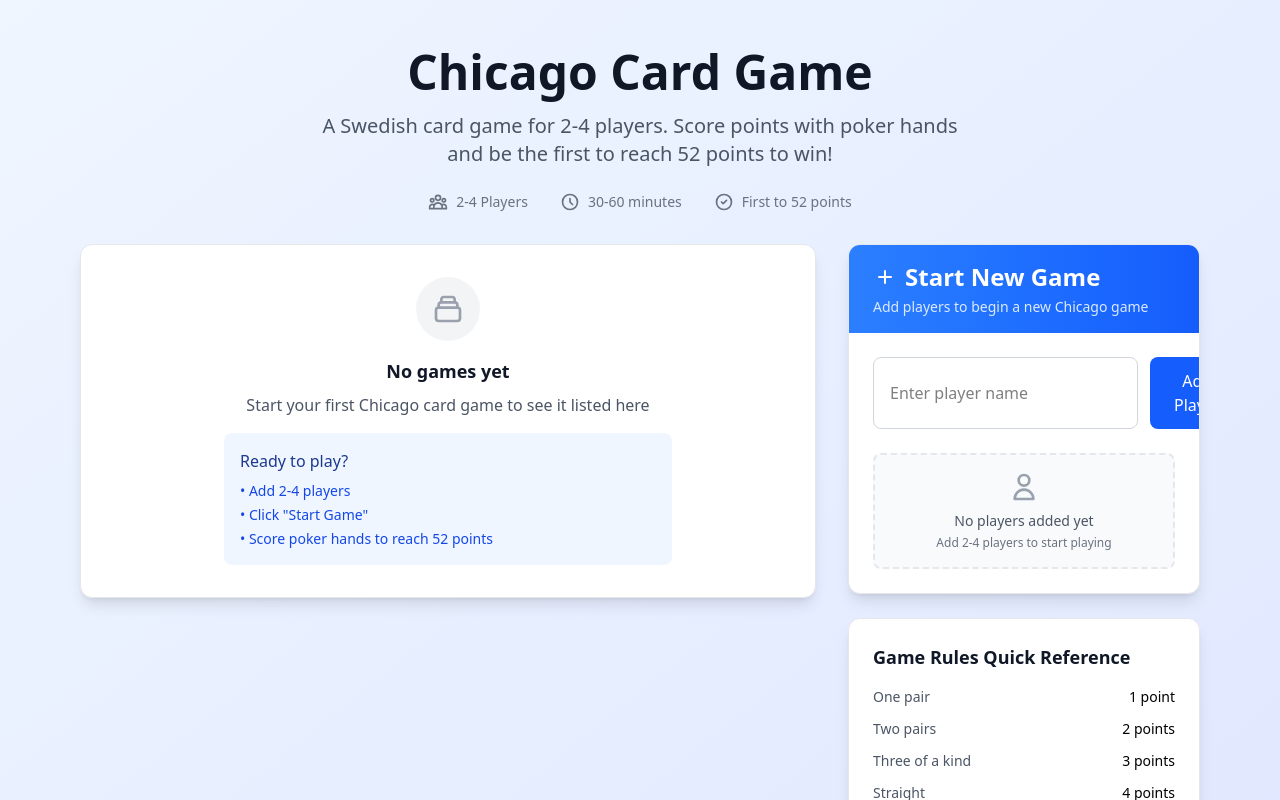
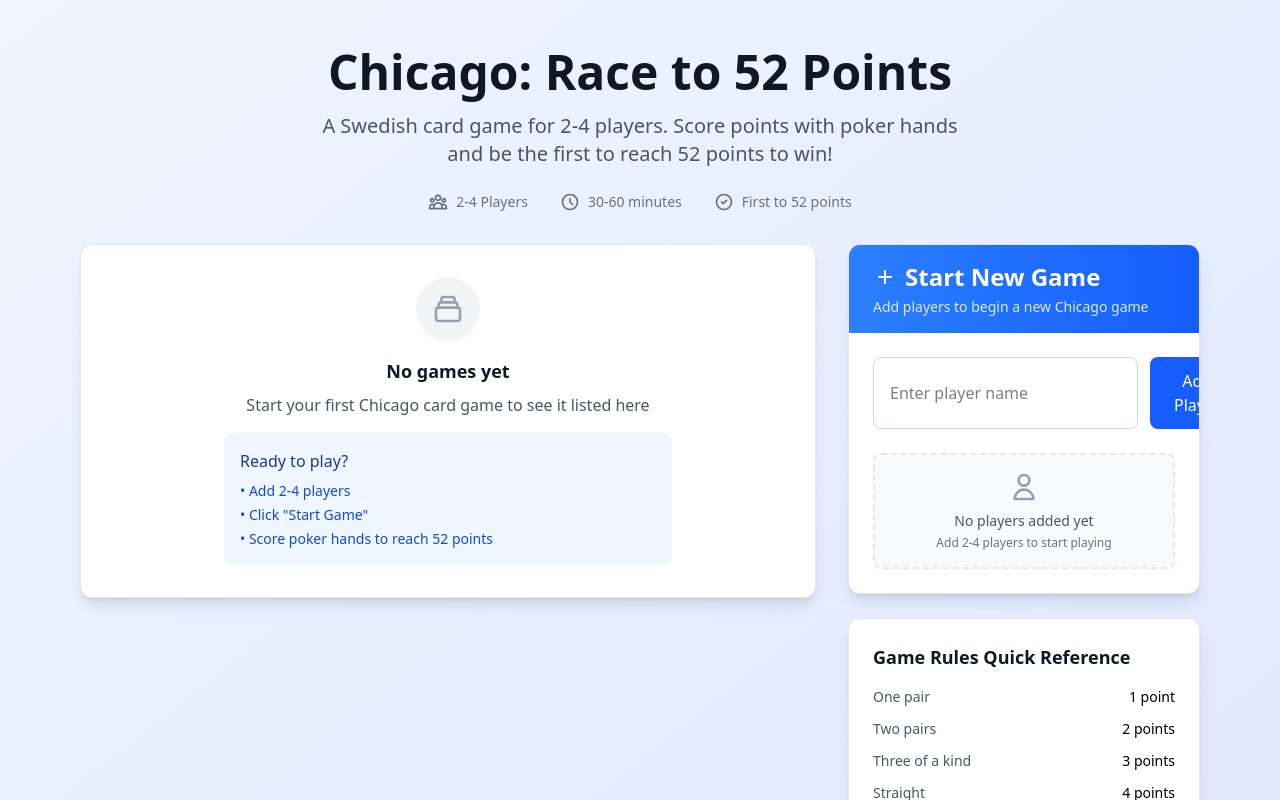
Before and after one commit to chrilleson/chicago-card-game, a SvelteKit app in the folder src/apps/chicago-game/: page / in a window 1280 px wide. Shown: the top 800 px of the page. Built offline with nearby package versions, Linux system fonts and the light colour scheme.

Commit message:
feat(header): Update main title to 'Chicago: Race to 52 Points' for better engagement

```diff
--- a/src/apps/chicago-game/src/routes/+page.svelte
+++ b/src/apps/chicago-game/src/routes/+page.svelte
@@ -61,7 +61,7 @@
 	<!-- Hero Section -->
 	<div class="text-center pt-12 pb-8">
 		<div class="max-w-4xl mx-auto px-4">
-			<h1 class="text-5xl font-bold mb-4 text-gray-900">Chicago Card Game</h1>
+			<h1 class="text-5xl font-bold mb-4 text-gray-900">Chicago: Race to 52 Points</h1>
 			<p class="text-xl text-gray-600 mb-6 max-w-2xl mx-auto">
 				A Swedish card game for 2-4 players. Score points with poker hands and be the first to reach 52 points to win!
 			</p>
```
